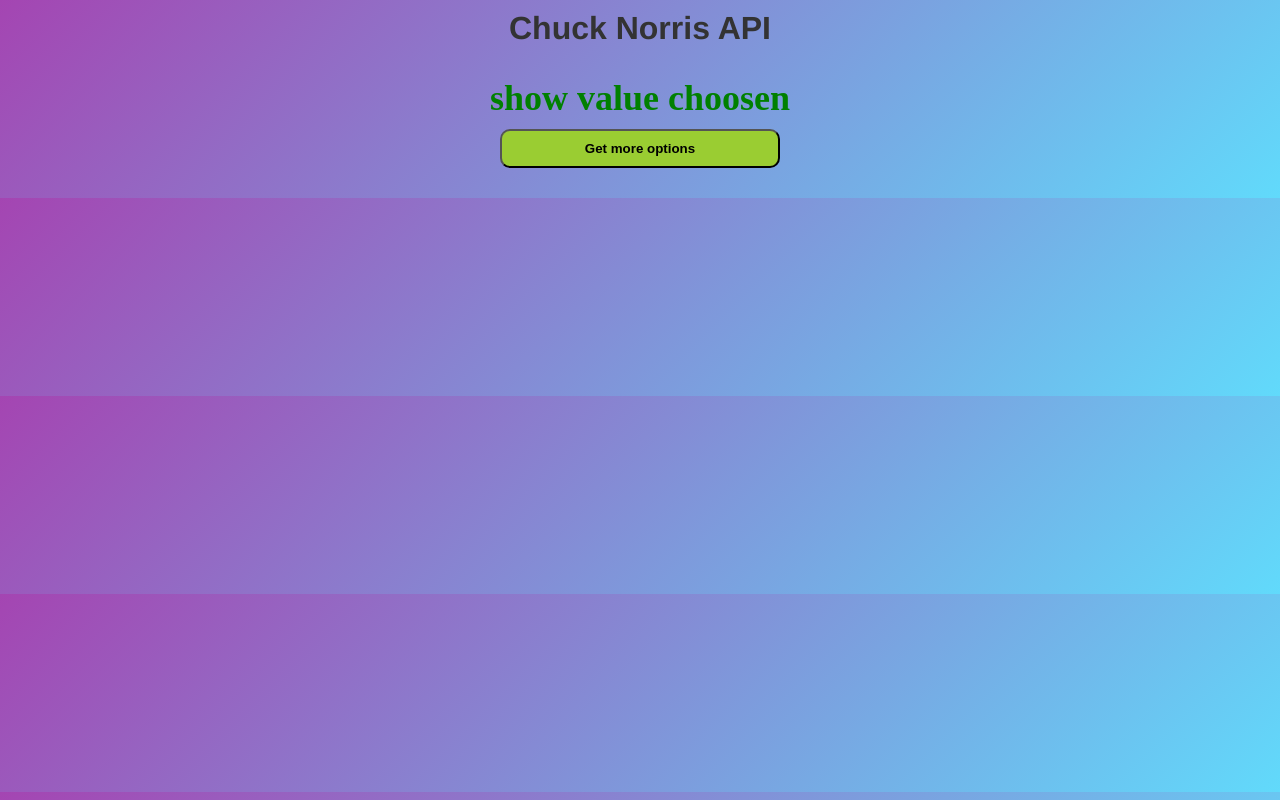
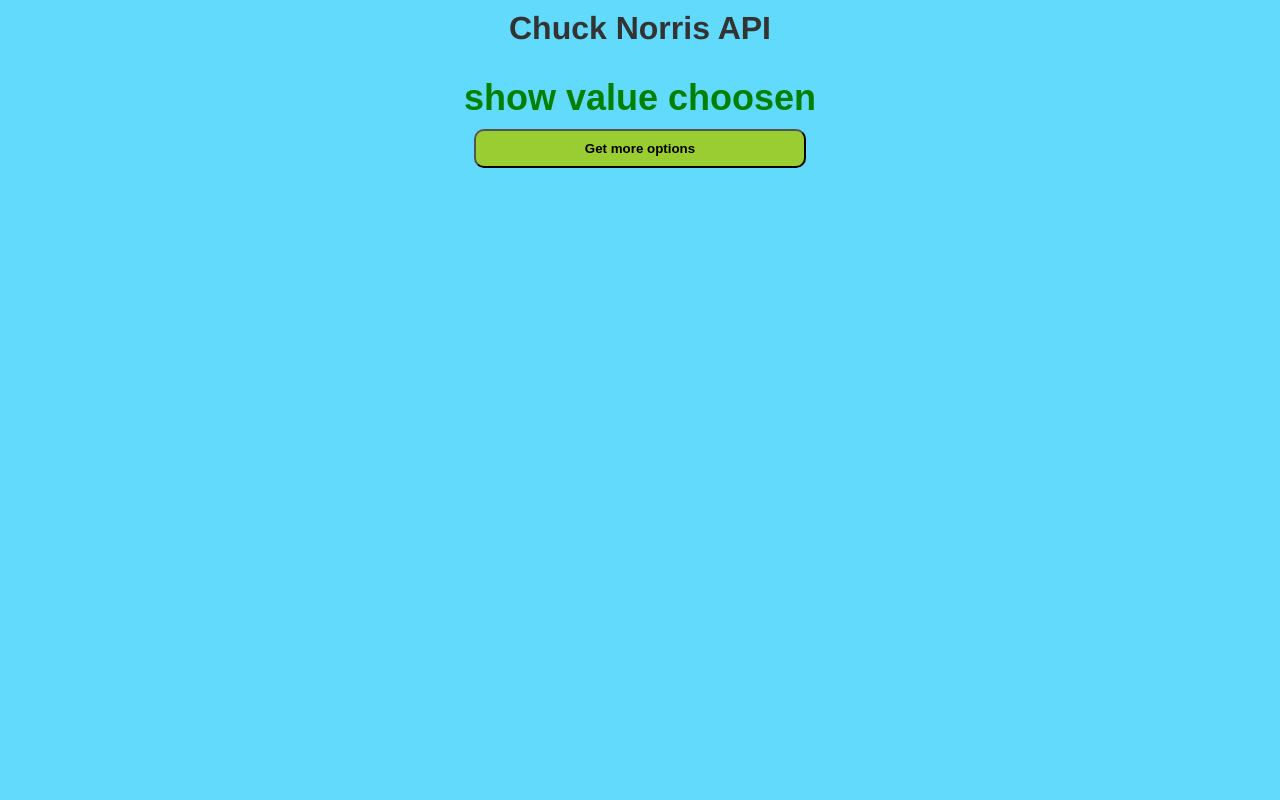
Before and after one commit to SergKcode/chucknorris-api, a React (Create React App) app: page / in a window 1280 px wide. Built offline with nearby package versions, Linux system fonts and the light colour scheme.

Commit message:
handle added

```diff
--- a/src/App.css
+++ b/src/App.css
@@ -10,7 +10,12 @@
 
 
 body {
-  background: linear-gradient(-225deg, #A445B2 0%, #61dafb 100%);
+  margin: 0;
+  padding: 0;
+  font-family: sans-serif;
+  background: #61dafb;
+  min-height: 100%;
+  padding-bottom: 5rem;
   width: 100%;
   display: flex;
   align-items: flex-start;
--- a/src/components/ApiLoaded.js
+++ b/src/components/ApiLoaded.js
@@ -2,6 +2,10 @@
 
 export const ApiLoaded = ({loaded}) => {
     console.log(loaded)
+    const handleOnClick = () =>{
+        console.log("a")
+
+    }
 
 
     return (
@@ -9,10 +13,8 @@
             {loaded &&
                 <div className= "winner">
                     <h2>show value choosen</h2>
-                    <button>Get more options</button>
+                    <button onClick={handleOnClick}>Get more options</button>
                 </div>
-
-
             }
 
         </div>
```
